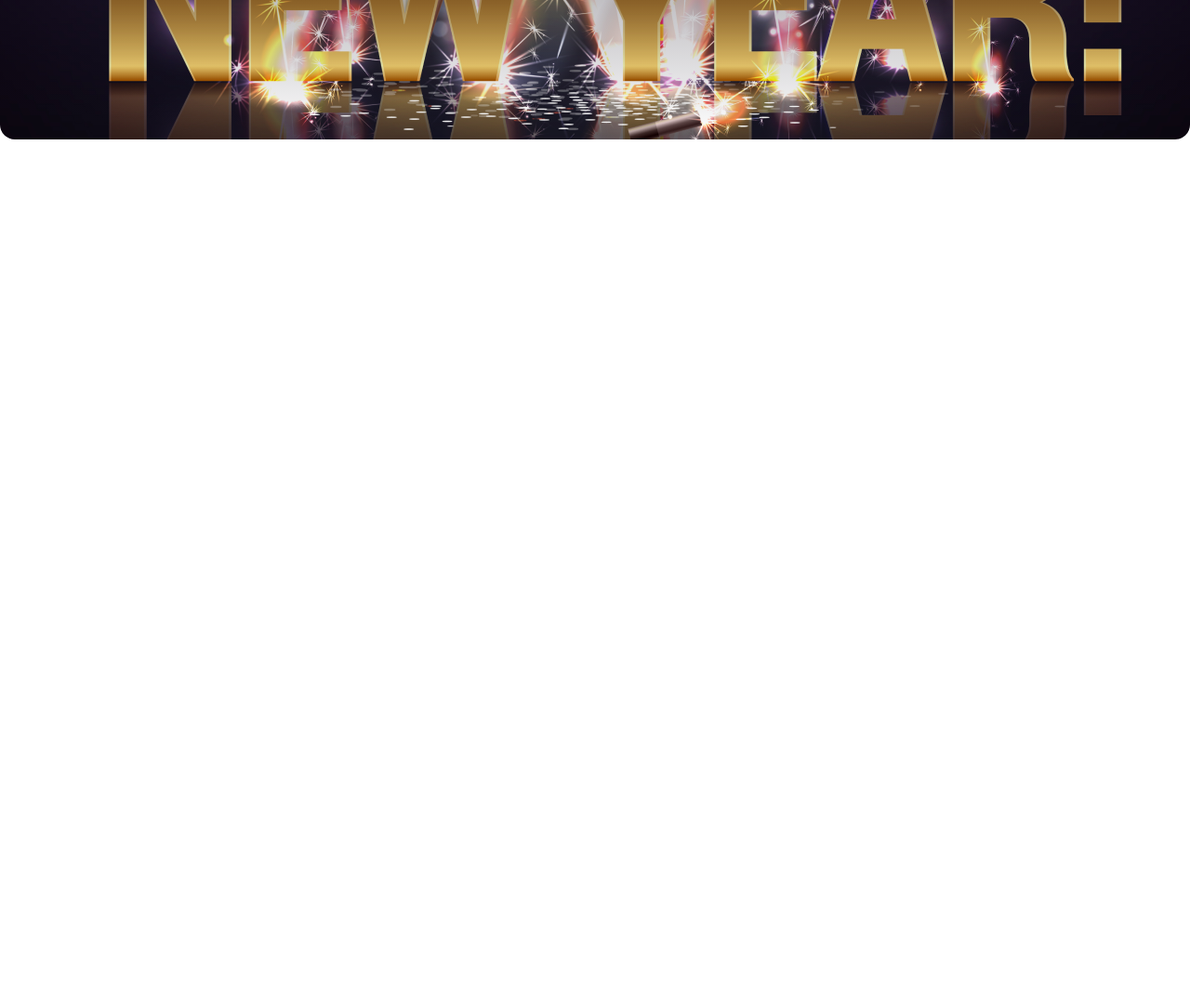
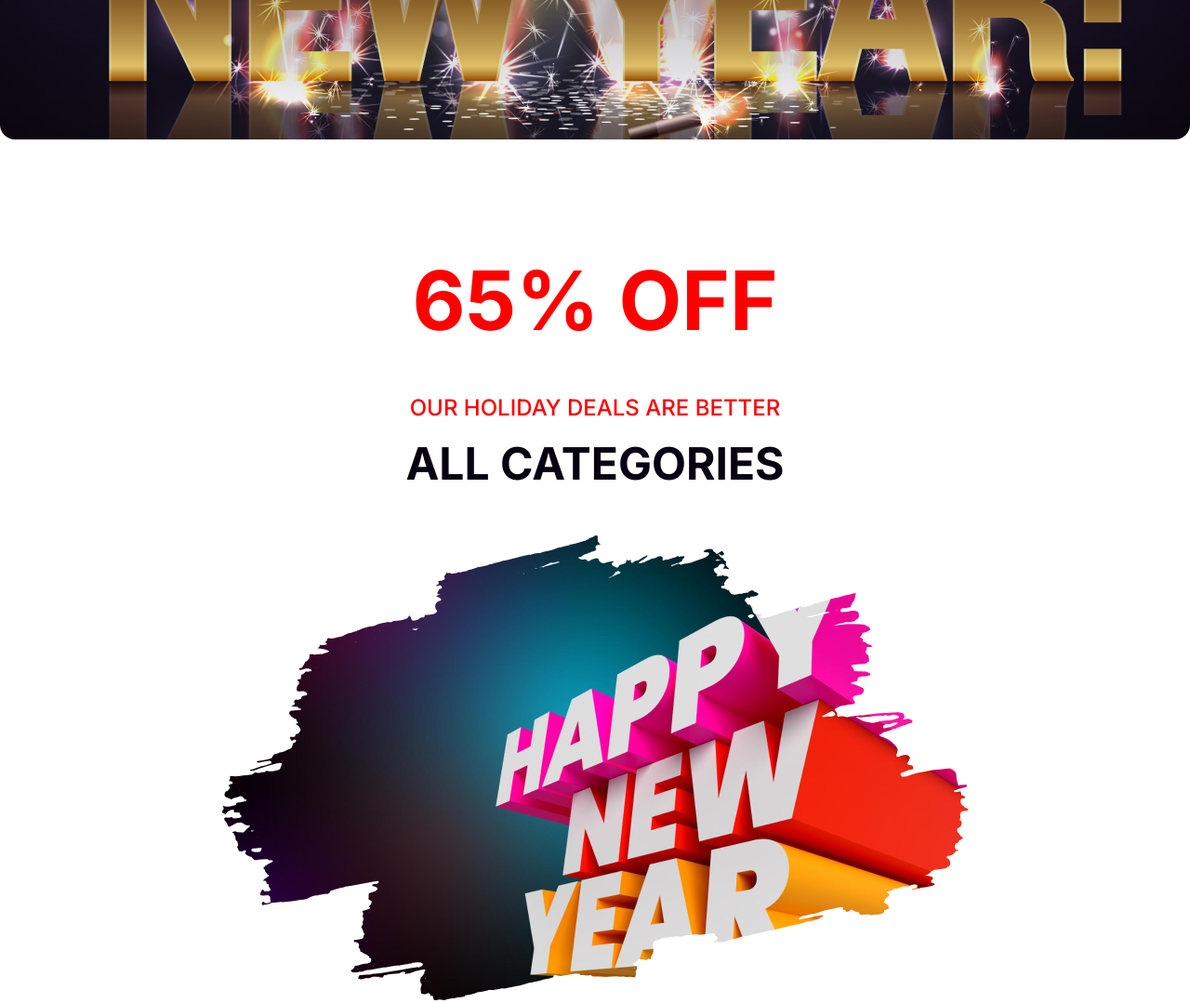
Before and after one commit to mdsumonsiddiki/assignment-new-year, a plain HTML site: page index.html in a window 1280 px wide. Shown: the part 500-1579 px from the top of the page at 93% size. Before the commit the page ends 800 px from the top, so only its background shows below. Drawn offline with Linux system fonts and the light colour scheme.

Commit message:
discout section added

```diff
--- a/css/style.css
+++ b/css/style.css
@@ -18,7 +18,7 @@ img{
 }
 /* =========header area start======== */
 #header{
-    padding: 50px 0 120px 0;
+    padding-top: 50px;
     max-width: 1320px;
     margin: 0 auto;
 }
@@ -64,6 +64,38 @@ img{
     font-family: 'Merriweather', serif;
 }
 /* =========header area end======== */
+/* =========main area start======== */
+#main{
+    max-width: 1320px;
+    margin: 0 auto;
+}
+#main .discount-deal{
+    text-align: center;
+    padding: 120px 0;
+}
+#main .discount-title h2{
+    color: #F00;
+    font-size: 88px;
+    font-weight: 700;
+    padding-bottom: 48px;
+}
+#main .discount-title h4{
+    color: #F00;
+    font-size: 24px;
+    font-weight: 500;
+    text-transform: uppercase;
+    padding-bottom: 16px;
+}
+#main .discount-title h3{
+    color: #070211;
+    font-size: 48px;
+    font-weight: 700;
+    text-transform: uppercase;
+}
+#main .discout-img{
+    margin-top: 48px;
+}
+/* =========main area start======== */
 /* =========header area start======== */
 /* =========header area start======== */
 /* =========header area start======== */
@@ -71,5 +103,3 @@ img{
 /* =========header area start======== */
 /* =========header area start======== */
 /* =========header area start======== */
-/* =========header area start======== */
-/* =========header area start======== */
--- a/index.html
+++ b/index.html
@@ -20,7 +20,18 @@
 <!-- =======header area end======== -->
 <!-- =======main area start======== -->
 <main id="main">
-
+    <section>
+        <div class="discount-deal">
+            <div class="discount-title">
+                <h2>65% OFF</h2>
+                <h4>OUR HOLIDAY DEALS ARE BETTER</h4>
+                <h3>ALL CATEGORIES</h3>
+            </div>
+            <div class="discout-img">
+                <img src="images/New Year Photo.png" alt="new year">
+            </div>
+        </div>
+    </section>
 </main>
 <!-- =======main area end======== -->
 <!-- =======header area start======== -->
```
